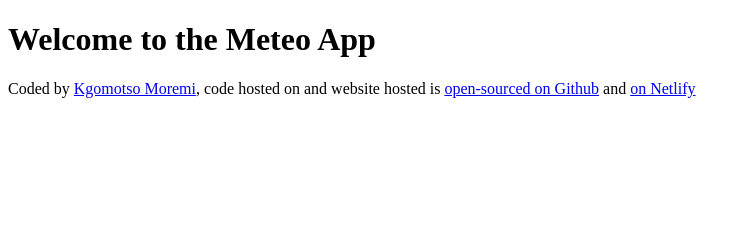
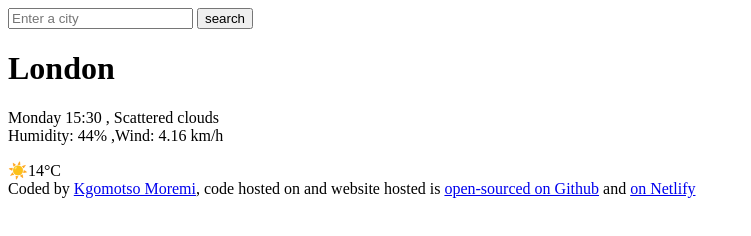
Before and after one commit to Kgomotso2022/meteo, a plain HTML site: page index.html in a window 1280 px wide. Shown: the whole page, without its empty margins (0-751 px from the left). Drawn offline with Linux system fonts and the light colour scheme.

Commit message:
Added the header to the project

```diff
--- a/index.html
+++ b/index.html
@@ -5,8 +5,28 @@
     <meta name="viewport" content="width=device-width, initial-scale=1.0">
     <title>Meteo App</title>
 </head>
+<header>
+<form>
+    <input type="search"placeholder="Enter a city" required/>
+    <input type="submit" value="search"/>
+
+</form>
+</header>
 <body>
-    <h1>Welcome to the Meteo App</h1>
+    <main>
+        <div>
+    <h1>London</h1>
+    <p>
+        Monday 15:30 , Scattered clouds
+        <br/>
+        Humidity: 44% ,Wind: 4.16 km/h
+    </p>
+    </div>
+    <div>
+        ☀️14&deg;C
+    </div>
+
+    </main>
     <footer>
         Coded by
         <a href="https://github.com/Kgomotso2022/meteo" target="_blank"> Kgomotso Moremi</a>,
```
